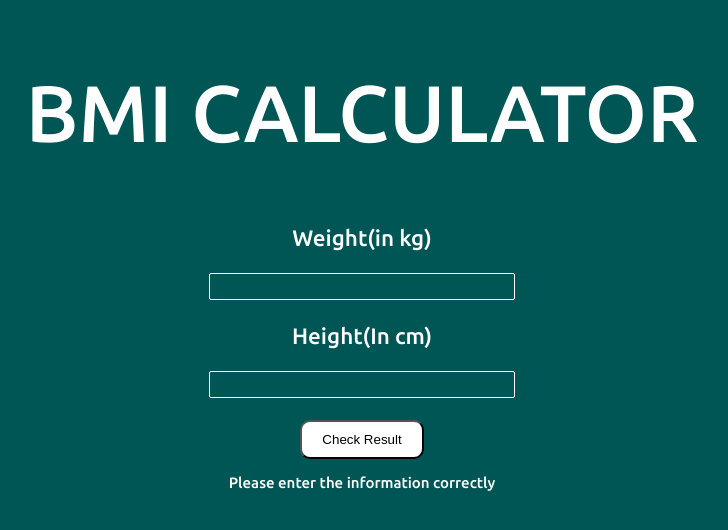
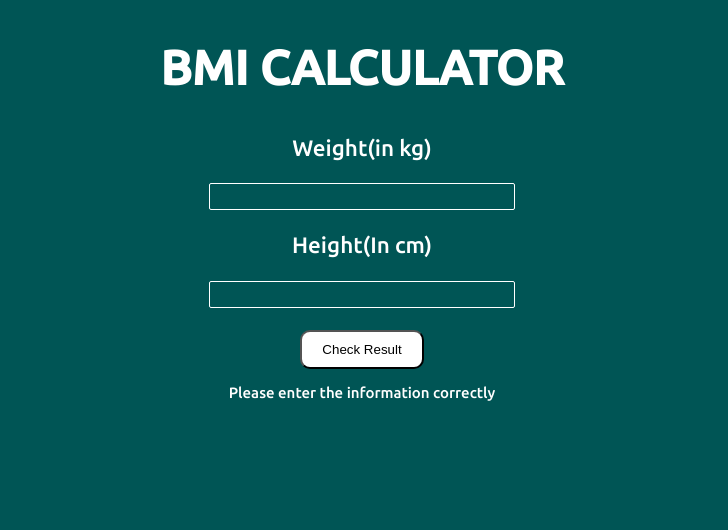
Before and after one commit to prernadabi23/bmi-calculator, a plain HTML site: page index.html in a window 1280 px wide. Shown: the whole page, without its empty margins (278-1006 px from the left). Drawn offline with Linux system fonts and the light colour scheme.

Commit message:
updates.

```diff
--- a/css/styles.css
+++ b/css/styles.css
@@ -1,4 +1,5 @@
 body{
+
   margin: 0;
   padding: 0;
   text-align: center;
@@ -8,8 +9,8 @@ body{
 
 }
 h2{
-  font-size: 5rem;
-  font-weight: 100;
+  font-size: 3rem;
+  /*font-weight: 200;*/
   color: white;
 }
 
@@ -20,7 +21,7 @@ input{
 
 p{
   font-size: 1.4rem;
-  font-weight: 20;
+  font-weight: 10;
   color: white;
 }
 
```
